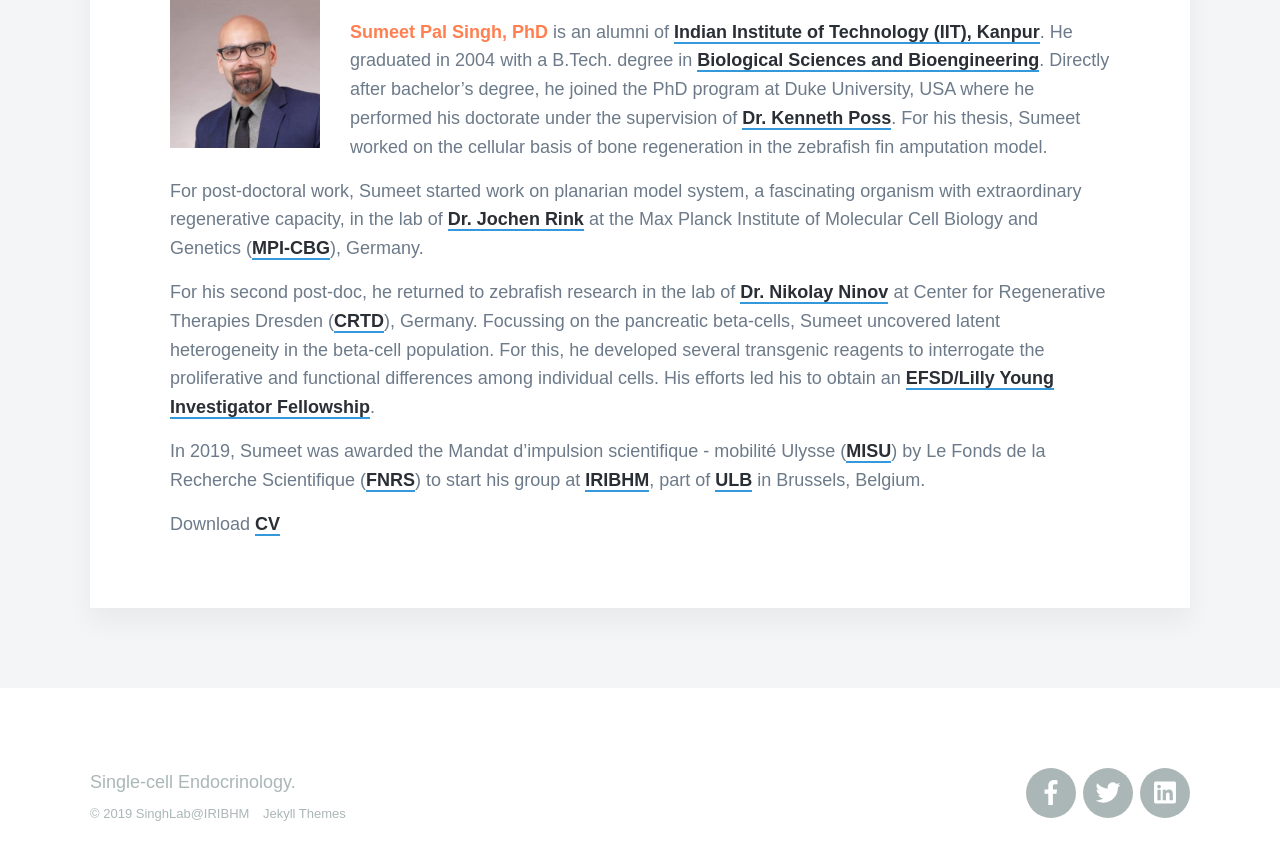
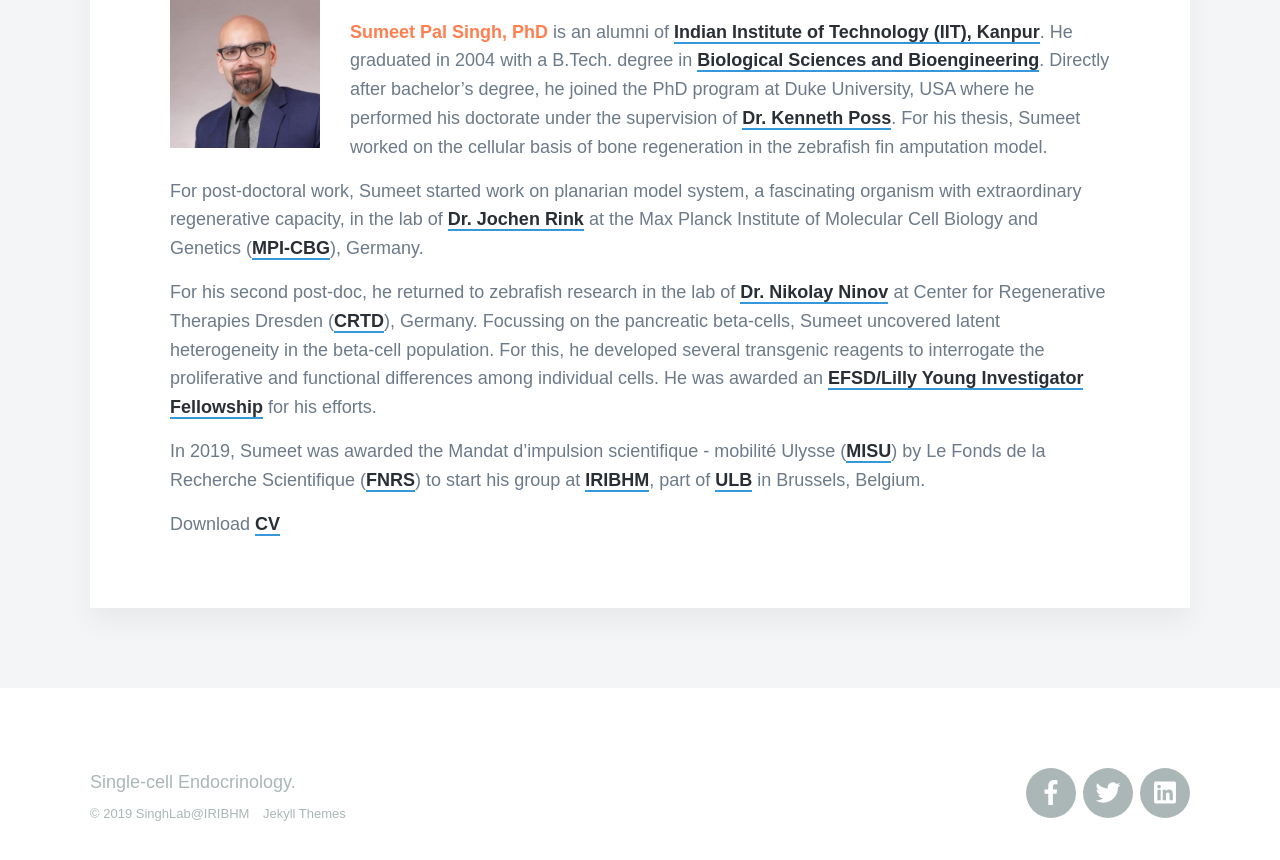
Before and after one commit to sumeetpalsingh/sumeetpalsingh.github.io, a Jekyll site: the page built from _pages/members.md, in a window 1280 px wide and 900 px high, scrolled down 815 px. Shown: the top 860 px of the window. Built offline with Jekyll 4.4.1, drawn with Linux system fonts in a browser that asks for light colours; nearby versions of some CDN libraries; some web fonts are replaced.

Commit message:
Small Changes

```diff
--- a/_pages/members.md
+++ b/_pages/members.md
@@ -17,7 +17,7 @@ featured_image: /images/demo/members.jpg
 
 For post-doctoral work, Sumeet started work on planarian model system, a fascinating organism with extraordinary regenerative capacity, in the lab of [Dr. Jochen Rink](https://www.mpi-cbg.de/research-groups/current-groups/jochen-rink/research-focus/) at the Max Planck Institute of Molecular Cell Biology and Genetics ([MPI-CBG](https://www.mpi-cbg.de/home/)), Germany.
 
-For his second post-doc, he returned to zebrafish research in the lab of [Dr. Nikolay Ninov](https://www.crt-dresden.de/research/research-groups/core-groups/group-leaders/dr-nikolay-ninov/) at Center for Regenerative Therapies Dresden ([CRTD](https://www.crt-dresden.de/about-us/)), Germany. Focussing on the pancreatic beta-cells, Sumeet uncovered latent heterogeneity in the beta-cell population. For this, he developed several transgenic reagents to interrogate the proliferative and functional differences among individual cells. His efforts led his to obtain an [EFSD/Lilly Young Investigator Fellowship](http://www.europeandiabetesfoundation.org/efsdlilly-young-investigator.html).
+For his second post-doc, he returned to zebrafish research in the lab of [Dr. Nikolay Ninov](https://www.crt-dresden.de/research/research-groups/core-groups/group-leaders/dr-nikolay-ninov/) at Center for Regenerative Therapies Dresden ([CRTD](https://www.crt-dresden.de/about-us/)), Germany. Focussing on the pancreatic beta-cells, Sumeet uncovered latent heterogeneity in the beta-cell population. For this, he developed several transgenic reagents to interrogate the proliferative and functional differences among individual cells. He was awarded an [EFSD/Lilly Young Investigator Fellowship](http://www.europeandiabetesfoundation.org/efsdlilly-young-investigator.html) for his efforts.
 
 In 2019, Sumeet was awarded the Mandat d’impulsion scientifique - mobilité Ulysse ([MISU](https://www.frs-fnrs.be/fr/reglements-guides#bourses-mandats)) by Le Fonds de la Recherche Scientifique ([FNRS](https://www.frs-fnrs.be/fr/)) to start his group at [IRIBHM](https://iribhm.org/), part of [ULB](https://www.ulb.be/en) in Brussels, Belgium.
 
```
Also changed, not shown: misc/2018-06-28-cellular-communication.md (renamed from _projects/2018-06-28-cellular-communication.md), 1 other file.
